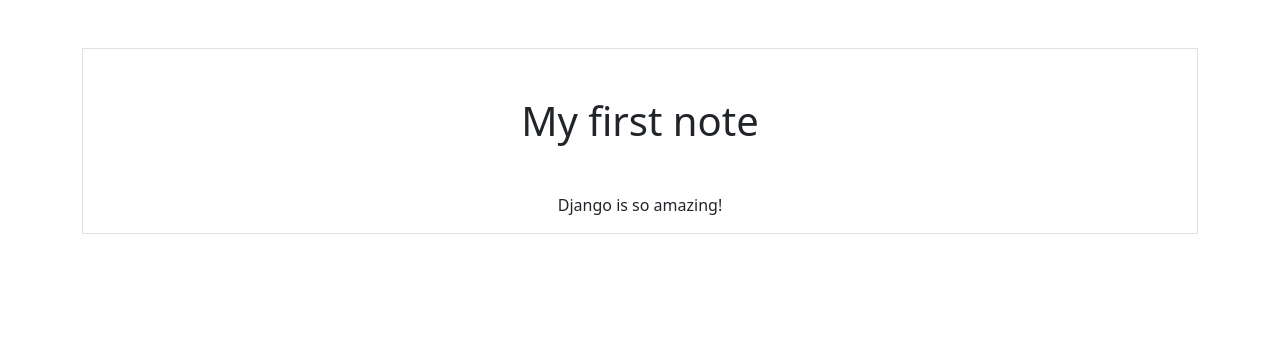
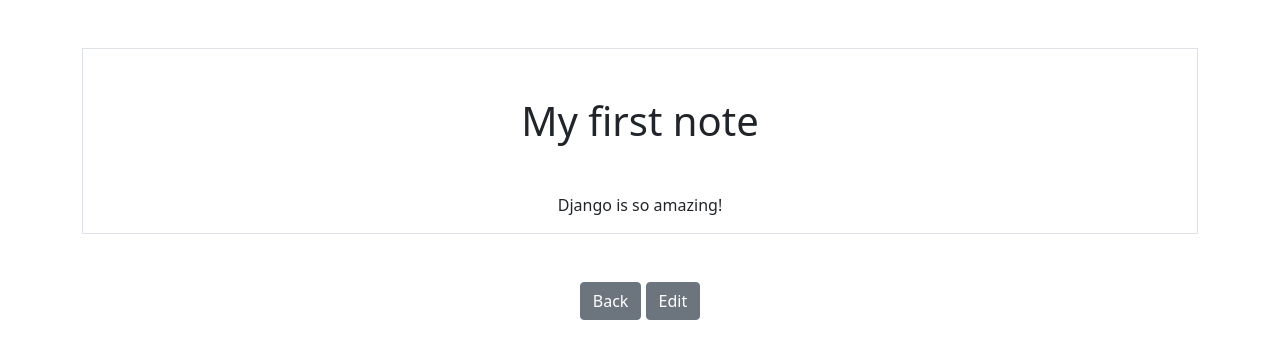
Before and after one commit to RatniChaima/django-smartnotes, a Django app: page /smart/notes/1 in a window 1280 px wide. Shown: the top 359 px of the page. Run offline with Django 3.2, Linux system fonts and the light colour scheme; data comes from the database, SQL or seed files in the repository; both versions use the stored data as it was after the commit.

Commit message:
Add CRUD

```diff
--- a/notes/templates/notes/notes_detail.html
+++ b/notes/templates/notes/notes_detail.html
@@ -5,4 +5,7 @@
     <h1 class="my-5">{{note.title}}</h1>
     <p>{{note.text}}</p>
 </div>
+
+<a href="{% url 'notes.list' %}" class="btn btn-secondary my-5">Back</a>
+<a href="{% url 'notes.update' pk=note.id %}" class="btn btn-secondary my-5">Edit</a>
 {% endblock %}
--- a/notes/templates/notes/notes_form.html
+++ b/notes/templates/notes/notes_form.html
@@ -1,8 +1,10 @@
 {% extends "base.html" %}
 
 {% block content %}
-<form action="{% url 'notes.new' %}" method='POST'>{% csrf_token %}
+<form  method='POST'>{% csrf_token %}
     {{ form }}
     <button type="submit" class="btn btn-primary my-5">Submit</button>
 </form>
+
+<a href="{% url 'notes.list' %}" class="btn btn-secondary my-5">Cancel</a>
 {% endblock %}
--- a/notes/urls.py
+++ b/notes/urls.py
@@ -4,5 +4,7 @@
 urlpatterns = [
     path('notes', views.NotesListView.as_view(), name="notes.list"),
     path('notes/<int:pk>', views.NotesDetailView.as_view(), name="notes.detail"),
+    path('notes/<int:pk>/edit', views.NotesUpdateView.as_view(), name="notes.update"),
+    path('notes/<int:pk>/delete', views.NotesDeleteView.as_view(), name="notes.delete"),
     path('notes/new', views.NotesCreateView.as_view(), name="notes.new"),
 ]
--- a/notes/views.py
+++ b/notes/views.py
@@ -1,13 +1,25 @@
+import imp
 from django.shortcuts import render
 from django.http import Http404
-from django.views.generic import CreateView, DetailView, ListView
+from django.views.generic import UpdateView, CreateView, DetailView, ListView
+from django.views.generic.edit import DeleteView
 
+from .forms import NotesForm
 from .models import Notes
+
+class NotesDeleteView(DeleteView):
+    model = Notes
+    success_url = '/smart/notes'
+
+class NotesUpdateView(UpdateView):
+    model = Notes
+    success_url = '/smart/notes'
+    form_class = NotesForm
 
 class NotesCreateView(CreateView):
     model = Notes
-    fields = ['title', 'text']
     success_url = '/smart/notes'
+    form_class = NotesForm
 
 #we are quering for all notes and send them to the template
 # this way when the template is rendered all the information coming directly
```
Also changed, not shown: notes/forms.py (added, +15 -0 lines), db.sqlite3.
